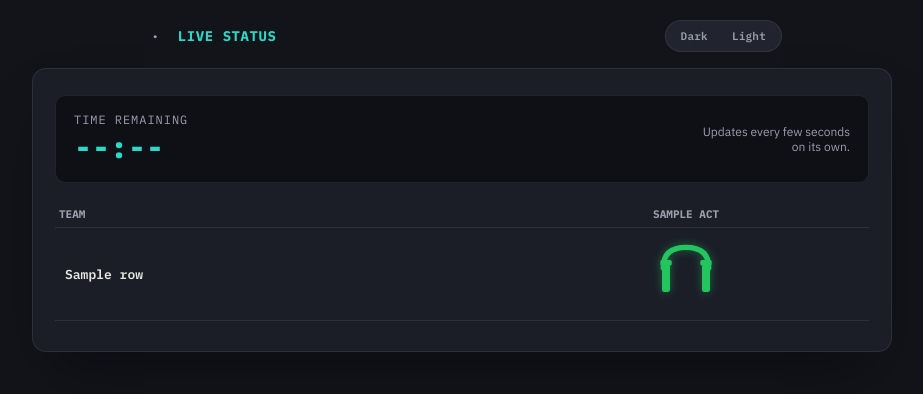
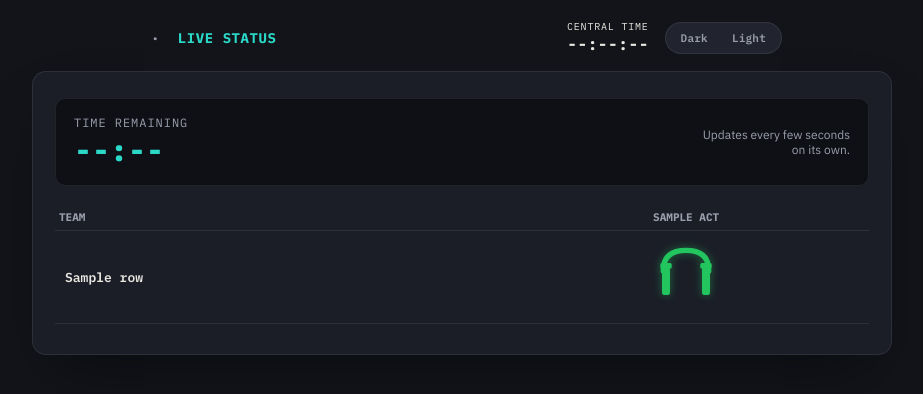
Before and after one commit to monicadelaine/SITES-Escape-Room, a Django app: template escaperoom/templates/escaperoom/status.html in a window 1280 px wide. Shown: the top 394 px of the page, without its empty margins (178-1101 px from the left). Run offline with Django 5.2, Linux system fonts and the light colour scheme; the template is opened without the code that fills it: most values are stand-ins (such as "Sample title", 1, 10 or a date in 2020); data that the repository does not hold is empty.

Commit message:
Add live Central Time clock to status page
Co-Authored-By: Claude Sonnet 4.6 <noreply@anthropic.com>

```diff
--- a/escaperoom/templates/escaperoom/status.html
+++ b/escaperoom/templates/escaperoom/status.html
@@ -94,9 +94,15 @@ table.grid td:first-child { text-align: left; min-width: 90px; }
 
   <div class="topbar">
     <h1 class="brand">{{ session.name }} &nbsp;·&nbsp; <span>Live Status</span></h1>
-    <div class="theme-toggle">
-      <button id="btn-dark" onclick="setTheme('dark')">Dark</button>
-      <button id="btn-light" onclick="setTheme('light')">Light</button>
+    <div style="display:flex; align-items:center; gap:16px;">
+      <div style="font-family:'IBM Plex Mono',monospace; font-size:13px; color:var(--muted); text-align:right; line-height:1.3;">
+        <div style="font-size:10px; letter-spacing:.08em; text-transform:uppercase;">Central Time</div>
+        <div id="central-clock" style="font-size:17px; font-weight:600; color:var(--text);">--:--:--</div>
+      </div>
+      <div class="theme-toggle">
+        <button id="btn-dark" onclick="setTheme('dark')">Dark</button>
+        <button id="btn-light" onclick="setTheme('light')">Light</button>
+      </div>
     </div>
   </div>
 
@@ -258,6 +264,17 @@ function poll() {
     .catch(function() {});
 }
 
+var _ctFmt = new Intl.DateTimeFormat('en-US', {
+  timeZone: 'America/Chicago',
+  hour: '2-digit', minute: '2-digit', second: '2-digit', hour12: true
+});
+function updateCentralClock() {
+  var el = document.getElementById('central-clock');
+  if (el) el.textContent = _ctFmt.format(new Date());
+}
+updateCentralClock();
+setInterval(updateCentralClock, 1000);
+
 poll();
 setInterval(poll, 4000);
 setInterval(updateCountdown, 1000);
```
